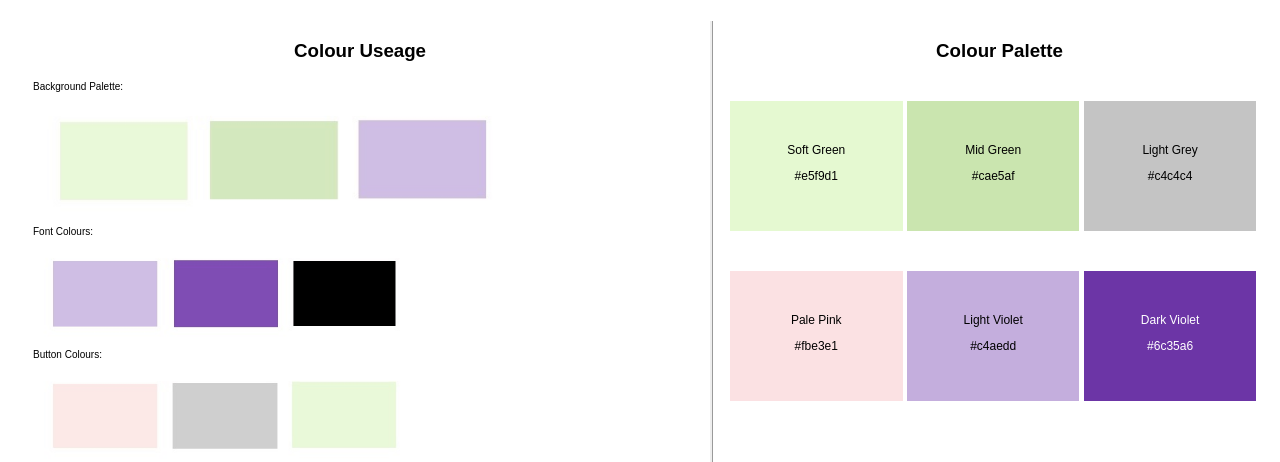
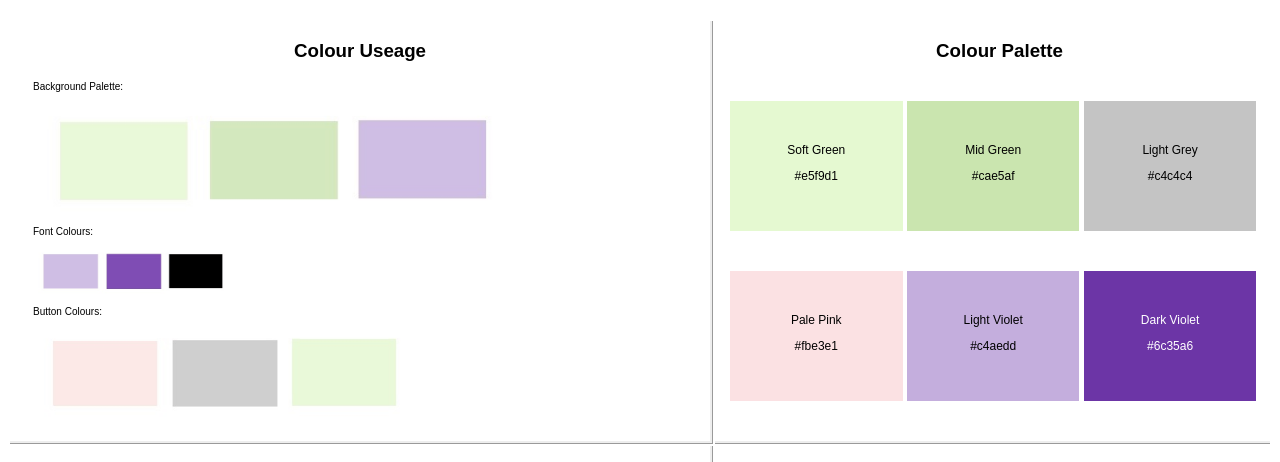
Before and after one commit to rae72sch/wisteria, a plain HTML site: page index.html in a window 1280 px wide. Shown: the part 315-777 px from the top of the page. Drawn offline with Linux system fonts and the light colour scheme.

Commit message:
Update index.html

```diff
--- a/index.html
+++ b/index.html
@@ -34,7 +34,7 @@
                                 Font Colours:
                             </p>
                             <p class="center-image">
-                                <img src="font_palette.jpg" width="400px">
+                                <img src="font_palette.jpg" width="30%">
                             </p>
                             <p>
                                 Button Colours:
```
